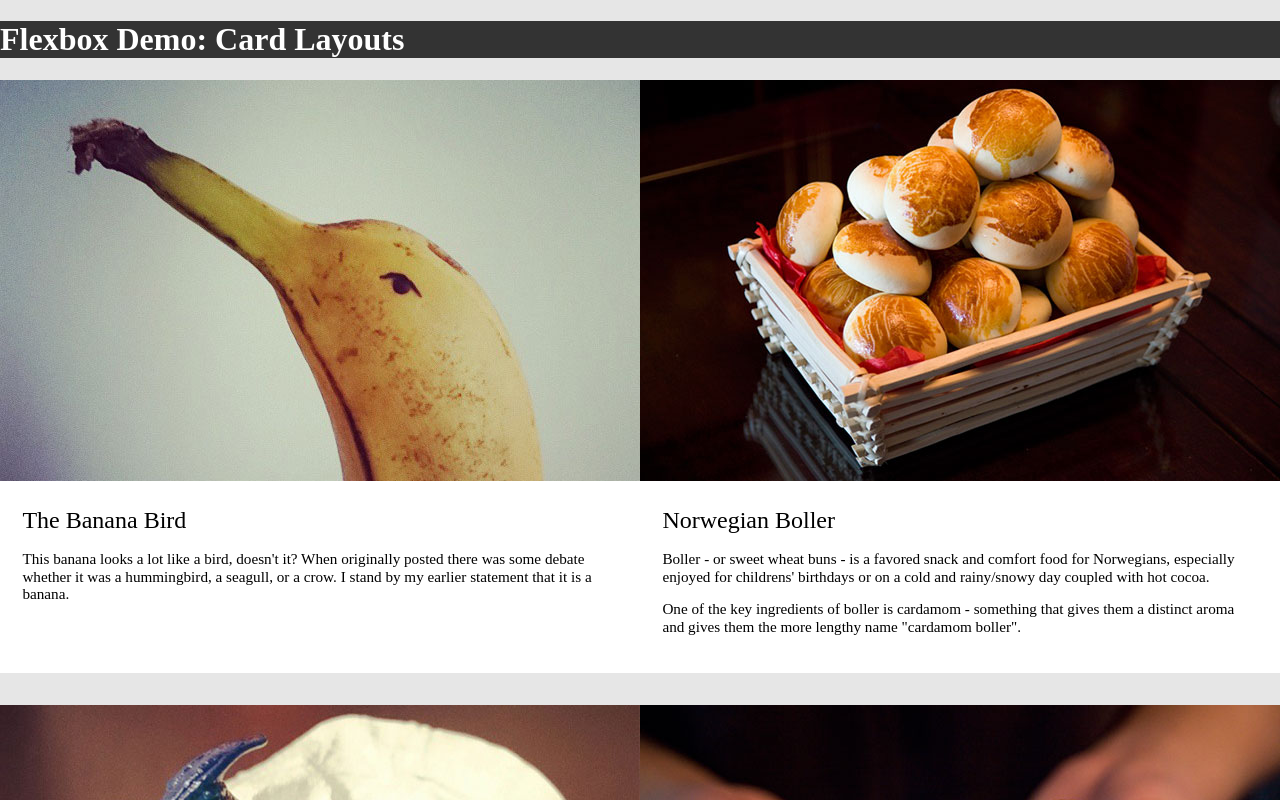
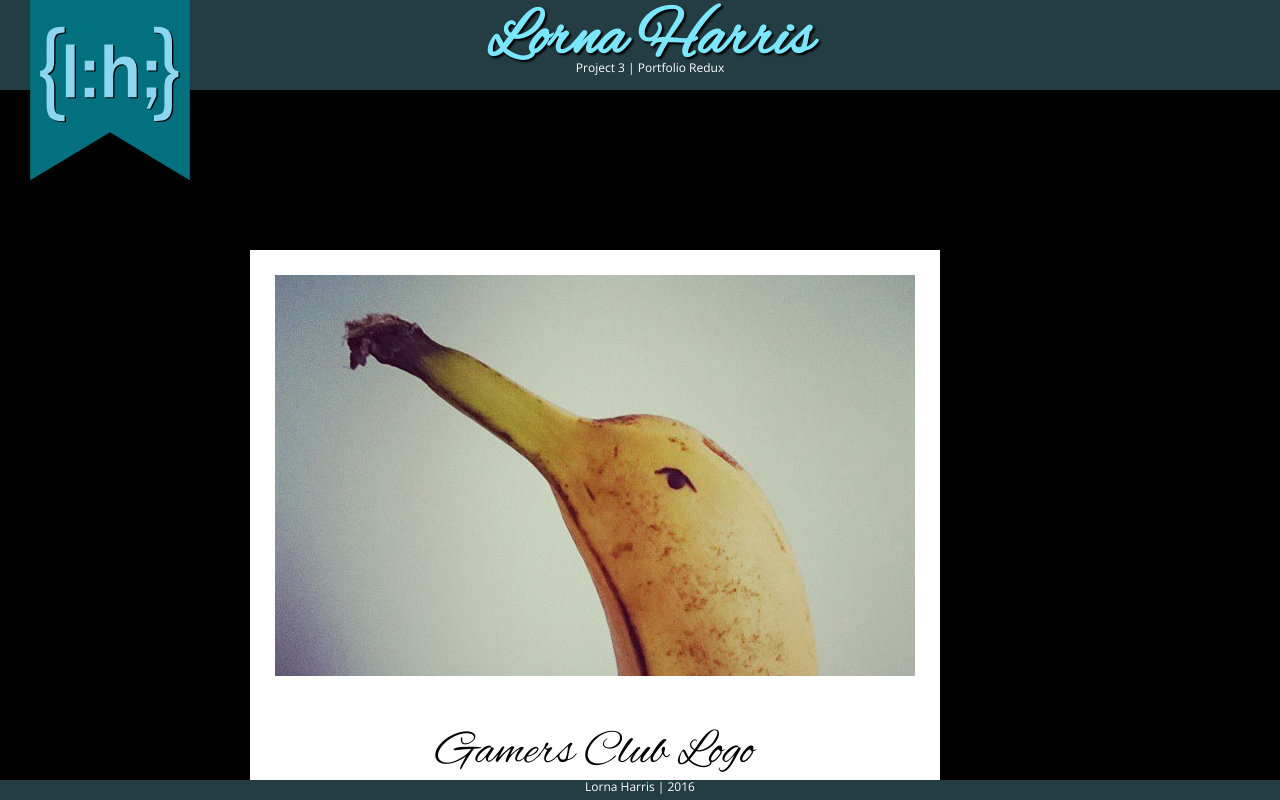
Before and after one commit to lornaharris214/p3-rwd-portfolio, a plain HTML site: page index.html in a window 1280 px wide. Shown: the top 800 px of the page. Drawn offline with nearby package versions, Linux system fonts and the light colour scheme.

Commit message:
Work in Progress
Got the basis of the project down. Now i just need to work on replacing
the photos and understanding the carousel.

```diff
--- a/css/styles.css
+++ b/css/styles.css
@@ -8,6 +8,86 @@ IMPORTS
 YOUR STYLES
 *******************/
 
+    body {
+        background: black;
+    }
+
+/* Branding & Personalization */
+    /* Header */
+
+            .navbar {
+                background-color: #233D42;
+                width: 100%;
+                height: 10%;
+                color: white;
+                z-index: 1;
+                padding: 10px;
+                margin: -10px 0 0 0;
+                position: fixed;
+                top: 0;
+            }
+
+            .navbar h1 {
+                color: #7BE7FF;
+                font-family: 'Alex Brush', cursive;
+                font-size: 4em;
+                text-align: center;
+                margin-top: -180px;
+                text-shadow: 2px 2px 2px black;
+            }
+
+            .navbar p {
+                color: white;
+                font-family: 'Open Sans', sans-serif;
+                font-size: .75em;
+                margin-top: -60px;
+                text-align: center;
+            }
+
+            .navbar svg {
+                width: 200px;
+                margin: -20px 10px 0px 0px;
+            }
+
+
+
+    /* Footer */
+            .footer-area {
+                width: 100%;
+                height: 20px;
+                color: white;
+                background-color: #233D42;
+                font-family: 'Open Sans', sans-serif;
+                text-align: center;
+                font-size: 0.75em;
+                position: fixed;
+                bottom: 0;
+                z-index: 1;
+            }
+
+/* Changing Original Documentation */
+
+
+.lg-backdrop {
+    rgba(0,0,0,0.5);
+}
+
+
+.main-area {
+    padding: 250px;
+}
+
+.card {
+    padding: 25px;
+}
+
+.card-content {
+    text-align: center;
+    font-family: 'Alex Brush', cursive;
+    font-size: 2em;
+    padding-bottom: 0;
+
+}
 
 
 
--- a/index.html
+++ b/index.html
@@ -5,7 +5,7 @@
   <meta name="viewport" content="width=device-width, initial-scale=1">
 
   <title>378 Website Starter</title>
-
+  <link href='https://fonts.googleapis.com/css?family=Open+Sans:400,700,400italic|Alex+Brush' rel='stylesheet' type='text/css'>
   <link rel="stylesheet" href="http://necolas.github.io/normalize.css/3.0.2/normalize.css">
   <link rel="stylesheet" href="css/styles.css">
 
@@ -21,14 +21,63 @@
 
 	<a class="skip-link screen-reader-text" href="#content">Skip to content</a>
 
-    <header class="masthead clear">
-        <div class="centered">
-
-            <div class="site-branding">
-                <h1 class="site-title">Flexbox Demo: Card Layouts</h1>
-            </div><!-- .site-title -->
-        </div><!-- .centered -->
-    </header><!-- .masthead -->
+ <!--My Header-->
+  <div class="navbar">
+            <?xml version="1.0" encoding="utf-8"?>
+    <!-- Generator: Adobe Illustrator 19.2.1, SVG Export Plug-In . SVG Version: 6.00 Build 0)  -->
+            <svg version="1.1" id="Layer_1" xmlns="http://www.w3.org/2000/svg" xmlns:xlink="http://www.w3.org/1999/xlink" x="0px" y="0px"
+                 viewBox="0 0 300 300" style="enable-background:new 0 0 300 300;" xml:space="preserve">
+            <style type="text/css">
+                .st0{fill:#02707F;}
+                .st1{fill:#8CD6EF;}
+            </style>
+            <polygon class="st0" points="30.3,-0.5 30.3,300.5 150,228.4 269.7,300.5 269.7,-0.5 "/>
+            <g>
+                <g>
+                    <g>
+                        <path d="M57.9,142.4c7,3,10.4,9.4,10.4,19.2V189c0,5.9,1,9.9,3.1,12.1c2.1,2.1,6.2,3.2,12.5,3.3v8.7l-2.9,0.1
+                            c-8.8,0-15.1-1.8-18.7-5.5c-3.6-3.7-5.4-9.9-5.4-18.7v-27.4c0-5.1-0.8-8.8-2.4-10.9c-1.6-2.1-4-3.6-7.3-4.4V138
+                            c3.2-0.8,5.6-2.2,7.2-4.4c1.7-2.1,2.5-5.6,2.5-10.4V93.8c0-8.1,1.9-13.9,5.8-17.2c3.8-3.4,9.7-5.1,17.6-5.1c0.8,0,2,0,3.6,0.1
+                            v8.7c-6.2,0.2-10.4,1.3-12.5,3.4c-2.1,2.1-3.1,5.9-3.1,11.3v28.7c0,3.7-0.6,7.2-1.7,10.6C65.5,137.6,62.6,140.3,57.9,142.4z"/>
+                        <path d="M244.1,142.2c-7-3-10.4-9.4-10.4-19.2V95.7c0-5.9-1-9.9-3.1-12.1s-6.2-3.2-12.5-3.3v-8.7l2.8-0.1c9.3,0,15.6,1.9,19,5.7
+                            c3.4,3.8,5.1,10,5.1,18.5v27.4c0,4.9,0.7,8.4,2.2,10.6c1.5,2.2,4,3.8,7.5,4.7v8.2c-3.1,0.8-5.5,2.2-7.2,4.4
+                            c-1.7,2.1-2.6,5.6-2.6,10.4v29.4c0,7.2-1.7,12.7-5,16.5c-3.3,3.8-9.4,5.8-18.3,5.8c-0.8,0-2,0-3.6-0.1v-8.7
+                            c6.2-0.2,10.3-1.3,12.4-3.4c2.1-2.1,3.2-5.9,3.2-11.3v-28.7c0-3.9,0.6-7.5,1.7-10.8C236.6,146.8,239.5,144.2,244.1,142.2z"/>
+                    </g>
+                    <g>
+                        <path d="M99,177.4H85.8V98.2H99V177.4z"/>
+                        <path d="M128.4,122.7v14.4h-14.3v-14.4H128.4z M128.4,162.9v14.5h-14.3v-14.5H128.4z"/>
+                        <path d="M192,177.4h-13.2v-38.4c0-4.1-0.9-7.1-2.6-8.7c-1.8-1.7-3.8-2.5-6.2-2.5c-3.8,0-6.9,1.5-9.5,4.5c-2.6,3-3.8,7.9-3.8,14.7
+                            v30.4h-13.2V98.2h13.2v30.9c3.3-8.4,9.1-12.7,17.3-12.7c12,0,18,6.9,18,20.7V177.4z"/>
+                        <path d="M221.5,122.7v14.4H207v-14.4H221.5z M221.5,162.6v13.3l-9.3,18.5H207l6.9-16.9H207v-14.8H221.5z"/>
+                    </g>
+                </g>
+                <g>
+                    <g>
+                        <path class="st1" d="M55.9,140.9c7,3,10.4,9.4,10.4,19.2v27.4c0,5.9,1,9.9,3.1,12.1c2.1,2.1,6.2,3.2,12.5,3.3v8.7l-2.9,0.1
+                            c-8.8,0-15.1-1.8-18.7-5.5c-3.6-3.7-5.4-9.9-5.4-18.7v-27.4c0-5.1-0.8-8.8-2.4-10.9c-1.6-2.1-4-3.6-7.3-4.4v-8.2
+                            c3.2-0.8,5.6-2.2,7.2-4.4c1.7-2.1,2.5-5.6,2.5-10.4V92.3c0-8.1,1.9-13.9,5.8-17.2c3.8-3.4,9.7-5.1,17.6-5.1c0.8,0,2,0,3.6,0.1
+                            v8.7c-6.2,0.2-10.4,1.3-12.5,3.4c-2.1,2.1-3.1,5.9-3.1,11.3v28.7c0,3.7-0.6,7.2-1.7,10.6C63.5,136.2,60.6,138.9,55.9,140.9z"/>
+                        <path class="st1" d="M242.1,140.7c-7-3-10.4-9.4-10.4-19.2V94.2c0-5.9-1-9.9-3.1-12.1s-6.2-3.2-12.5-3.3v-8.7l2.8-0.1
+                            c9.3,0,15.6,1.9,19,5.7c3.4,3.8,5.1,10,5.1,18.5v27.4c0,4.9,0.7,8.4,2.2,10.6c1.5,2.2,4,3.8,7.5,4.7v8.2
+                            c-3.1,0.8-5.5,2.2-7.2,4.4c-1.7,2.1-2.6,5.6-2.6,10.4v29.4c0,7.2-1.7,12.7-5,16.5c-3.3,3.8-9.4,5.8-18.3,5.8c-0.8,0-2,0-3.6-0.1
+                            v-8.7c6.2-0.2,10.3-1.3,12.4-3.4c2.1-2.1,3.2-5.9,3.2-11.3v-28.7c0-3.9,0.6-7.5,1.7-10.8C234.6,145.4,237.5,142.7,242.1,140.7z"
+                            />
+                    </g>
+                    <g>
+                        <path class="st1" d="M97,176H83.8V96.7H97V176z"/>
+                        <path class="st1" d="M126.4,121.2v14.4h-14.3v-14.4H126.4z M126.4,161.4V176h-14.3v-14.5H126.4z"/>
+                        <path class="st1" d="M190,176h-13.2v-38.4c0-4.1-0.9-7.1-2.6-8.7c-1.8-1.7-3.8-2.5-6.2-2.5c-3.8,0-6.9,1.5-9.5,4.5
+                            c-2.6,3-3.8,7.9-3.8,14.7V176h-13.2V96.7h13.2v30.9c3.3-8.4,9.1-12.7,17.3-12.7c12,0,18,6.9,18,20.7V176z"/>
+                        <path class="st1" d="M219.5,121.2v14.4H205v-14.4H219.5z M219.5,161.2v13.3l-9.3,18.5H205l6.9-16.9H205v-14.8H219.5z"/>
+                    </g>
+                </g>
+            </g>
+            </svg>
+            <h1 class="name">Lorna Harris</h1>
+            <p class="projectinfo">Project 3 | Portfolio Redux</p>
+        </div>
+<!--End of my header. Class of .navbar-->
 
     <main class="main-area">
 
@@ -39,11 +88,10 @@
                 <article class="card">
                     <a href="img/banana-wide.jpg">
                         <picture class="thumbnail">
-                            <img src="img/banana-wide.jpg" alt="A banana that looks like a bird">
+                            <img src="img/banana-wide.jpg" alt="gamers club logo">
                         </picture>
                         <div class="card-content">
-                            <h2>The Banana Bird</h2>
-                            <p>This banana looks a lot like a bird, doesn't it? When originally posted there was some debate whether it was a hummingbird, a seagull, or a crow. I stand by my earlier statement that it is a banana.</p>
+                            <h2>Gamers Club Logo</h2>
                         </div><!-- .card-content -->
                     </a>
                 </article><!-- .card -->
@@ -55,8 +103,6 @@
                         </picture>
                         <div class="card-content">
                             <h2>Norwegian Boller</h2>
-                            <p>Boller - or sweet wheat buns - is a favored snack and comfort food for Norwegians, especially enjoyed for childrens' birthdays or on a cold and rainy/snowy day coupled with hot cocoa.</p>
-                            <p>One of the key ingredients of boller is cardamom - something that gives them a distinct aroma and gives them the more lengthy name "cardamom boller".</p>
                         </div><!-- .card-content -->
                     </a>
                 </article><!-- .card -->
@@ -68,7 +114,6 @@
                         </picture>
                         <div class="card-content">
                             <h2>A Dinosaur and Its Jacket</h2>
-                            <p>They say dinosaurs had feathers. I prefer to think they were a bit more stylish than that, as proven by this dinosaur wearing a swanky aluminium coat.</p>
                         </div><!-- .card-content -->
                     </a>
                 </article><!-- .card -->
@@ -80,7 +125,6 @@
                         </picture>
                         <div class="card-content">
                             <h2>A Sweet Surprise</h2>
-                            <p>Oh yes: Sometimes when you bake boller, you put a piece of chocolate (usually dark) in the center before baking. That way when an unsuspecting recipient bites into the baked deliciousness they get a sweet surprise.</p>
                         </div><!-- .card-content -->
                     </a>
                 </article><!-- .card -->
@@ -92,8 +136,6 @@
                         </picture>
                         <div class="card-content">
                             <h2>Chocolate Frogs Love Oranges</h2>
-                            <p>You know what's better than a chocolate covered caramel filled frog from Denmark? A chocolate covered caramel filled frog from Denmark served with juicy slices of orange.</p>
-                            <p>Did I mention I like oranges?</p>
                         </div><!-- .card-content -->
                     </a>
                 </article><!-- .card -->
@@ -105,20 +147,6 @@
                         </picture>
                         <div class="card-content">
                             <h2>Taking the Plunge</h2>
-                            <p>The Whiskey Jack is a surprisingly large bird that likes to eat food held up by tourists. In spite of what the image suggests, it does in fact have wings.</p>
-                        </div><!-- .card-content -->
-                    </a>
-                </article><!-- .card -->
-
-                <article class="card">
-                    <a href="https://placeholdit.imgix.net/~text?txtsize=360&txt=4800%C3%973200&w=4800&h=3200">
-                        <picture class="thumbnail">
-                            <img src="http://placehold.it/200x300" alt="Playing Jenga with pool cues">
-                        </picture>
-                        <div class="card-content">
-                            <h2>The Best Game Ever Invented</h2>
-                            <p>On a recent trip to Europe my brothers and I invented a new game called "Pool Cue Jenga". It is the best game ever invented.</p>
-                            <p>The rules are simple: You must use a pool cue to remove tiles. Only one cue can be used, and you can not use your fingers.</p>
                         </div><!-- .card-content -->
                     </a>
                 </article><!-- .card -->
@@ -131,7 +159,7 @@
 
     <footer class="footer-area">
         <div class="centered">
-
+           Lorna Harris | 2016
         </div><!-- .centered -->
     </footer>
 
```
Also changed, not shown: img/ewugamersposter.png (added).
